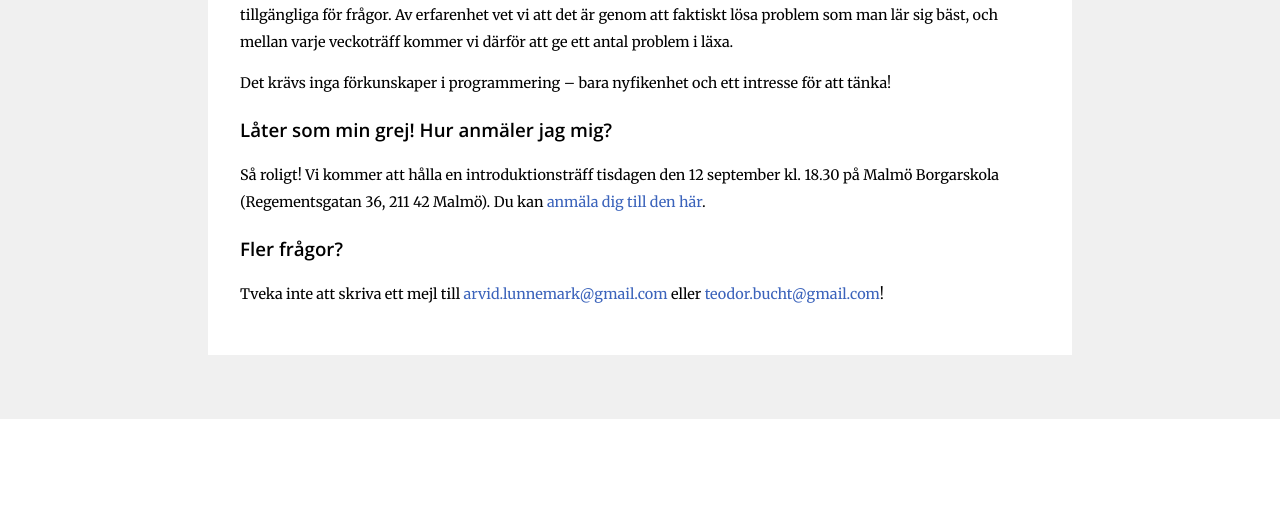
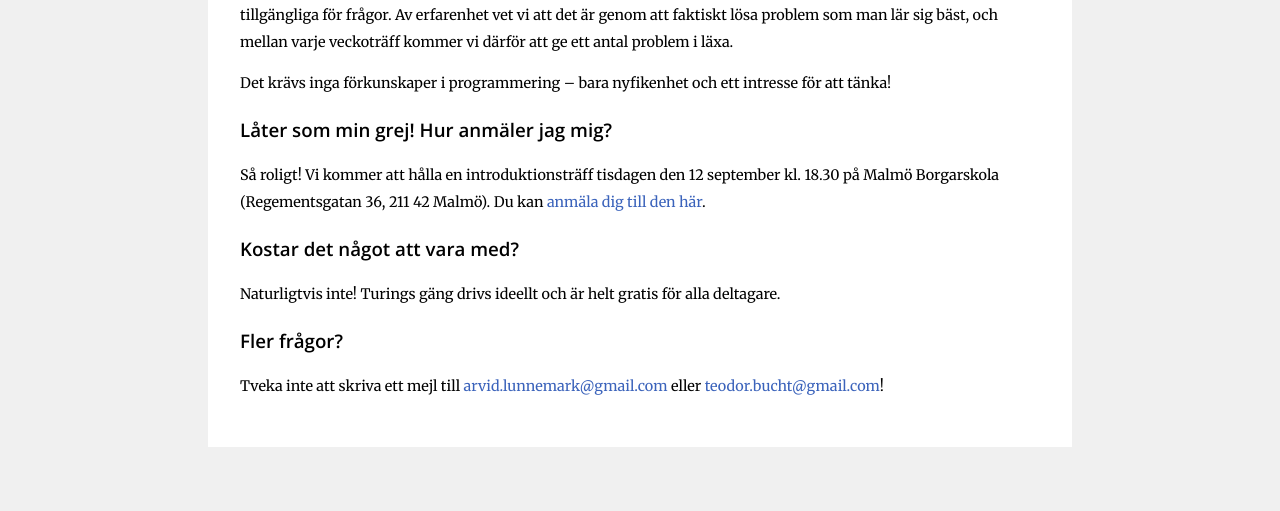
Before and after one commit to arvid220u/turingsgang, a Flask app: page /om in a window 1280 px wide. Shown: the part 1136-1647 px from the top of the page. Before the commit the page ends 1555 px from the top, so only its background shows below. Run offline with Flask 2, Linux system fonts and the light colour scheme.

Commit message:
Add information about it being free

```diff
--- a/templates/about.html
+++ b/templates/about.html
@@ -47,6 +47,12 @@
         Du kan <a target="_blank" href="https://goo.gl/forms/fXwXn9Y51zCi3F703">anmäla dig till den här</a>.
         </p>
         <h3>
+            Kostar det något att vara med?
+        </h3>
+        <p>
+            Naturligtvis inte! Turings gäng drivs ideellt och är helt gratis för alla deltagare.
+        </p>
+        <h3>
             Fler frågor?
         </h3>
         <p>
```
